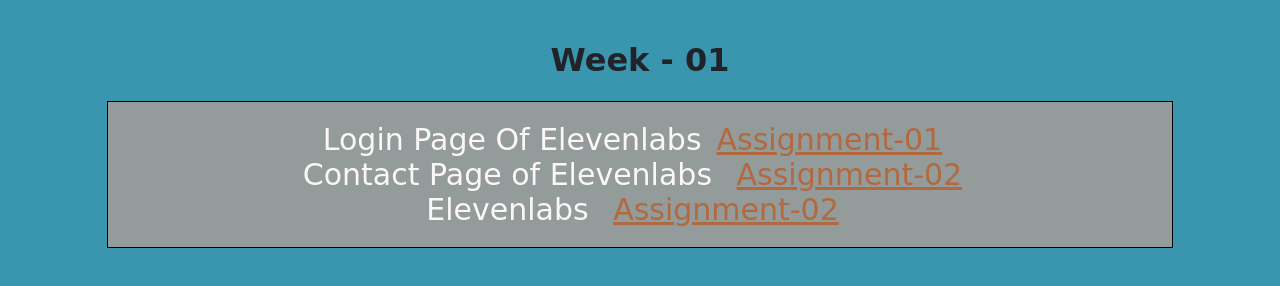
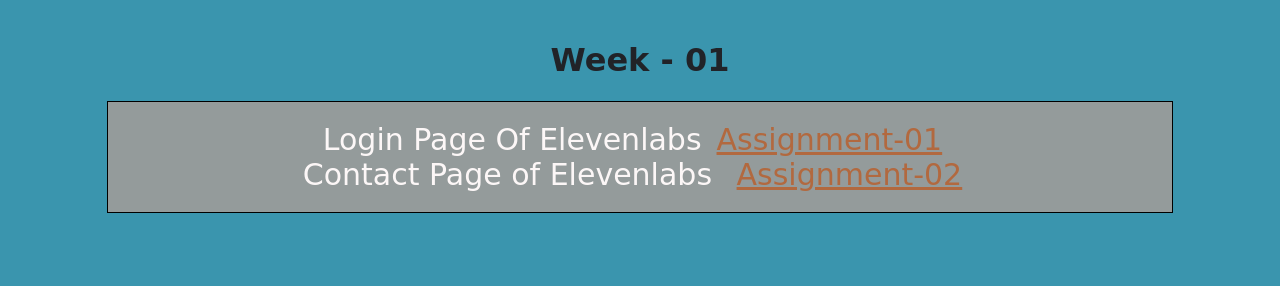
Before and after one commit to Amagicia/100xdevs_Web, a plain HTML site: page index.html in a window 1280 px wide. Drawn offline with Linux system fonts and the light colour scheme; a web font is replaced by a local one.

Commit message:
Map done

```diff
--- a/index.html
+++ b/index.html
@@ -43,7 +43,7 @@
 
            <div style="font-size: 30px;">Login Page Of Elevenlabs<a href="./Week-01/Assignment-01/index.html">Assignment-01</a></div>
            <span style="font-size: 30px; ">Contact Page of Elevenlabs <a href="./Week-01/Assignment-02/index.html">Assignment-02</a></span>
-           <span style="font-size: 30px; ">Elevenlabs <a href="./Week-01/Assignment-02/index.html">Assignment-02</a></span>
+
 
         </div>
 </div>
```
